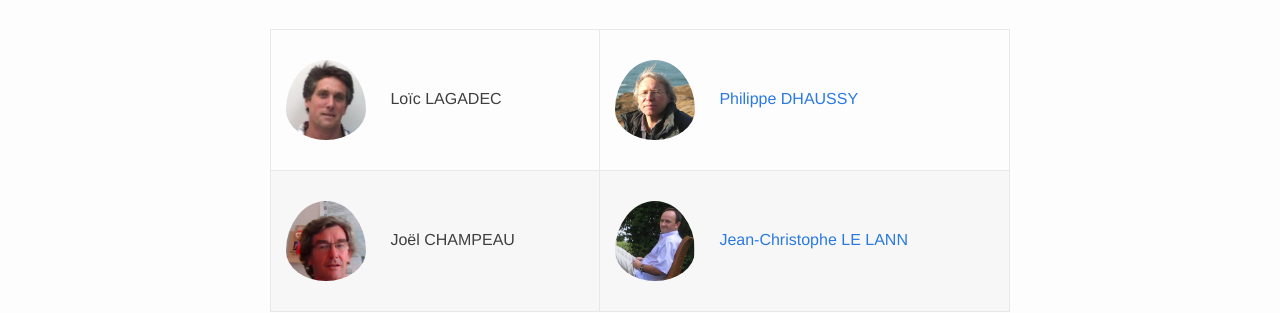
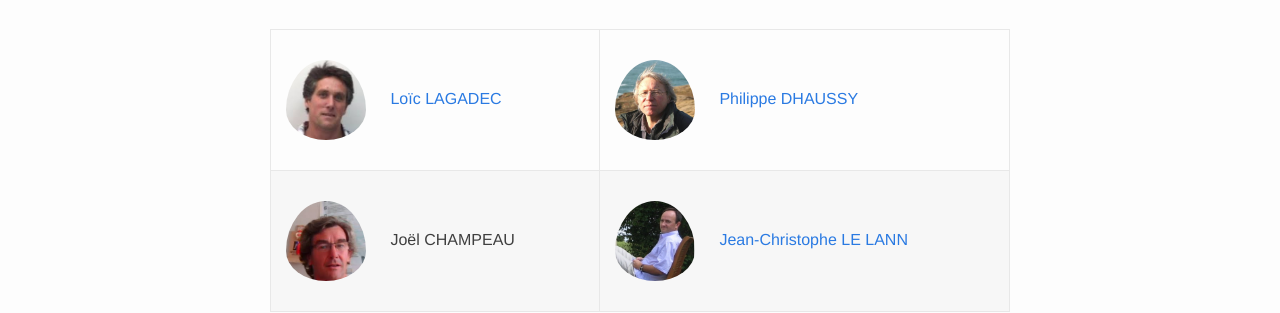
Before and after one commit to mocs-enstab/mocs-enstab.github.io, a Jekyll site: the page built from team.md, in a window 1280 px wide. Shown: the part 331-644 px from the top of the page. Built offline with Jekyll 4.4.1, drawn with Linux system fonts in a browser that asks for light colours.

Commit message:
added site for loic

```diff
--- a/team.md
+++ b/team.md
@@ -6,11 +6,11 @@ order: 2
 
 # Current Members
 
-| ![Cip](/images/people/cip.jpeg){:class="avatar"} [Ciprian TEODOROV](http://www.ensta-bretagne.fr/teodorov) |
+| ![Cip](/images/people/cip.jpeg){:class="avatar"} [Ciprian TEODOROV](https://www.ensta-bretagne.fr/teodorov) |
 :--:|:--------------:
 |
 
-| ![Loïc](/images/people/loic.jpeg){:class="avatar"} Loïc LAGADEC | ![Philippe](/images/people/Philippe.jpg){:class="avatar"} [Philippe DHAUSSY](http://www.ensta-bretagne.fr/dhaussy) |
+| ![Loïc](/images/people/loic.jpeg){:class="avatar"} [Loïc LAGADEC](https://www.ensta-bretagne.fr/lagadec/) | ![Philippe](/images/people/Philippe.jpg){:class="avatar"} [Philippe DHAUSSY](https://www.ensta-bretagne.fr/dhaussy) |
 | ![Joël](/images/people/joel.jpeg){:class="avatar"} Joël CHAMPEAU | ![Jean-Christophe](/images/people/jean-christophe.jpg){:class="avatar"} [Jean-Christophe LE LANN](http://www.jcll.fr/)
 
 # Research Engineers
```
